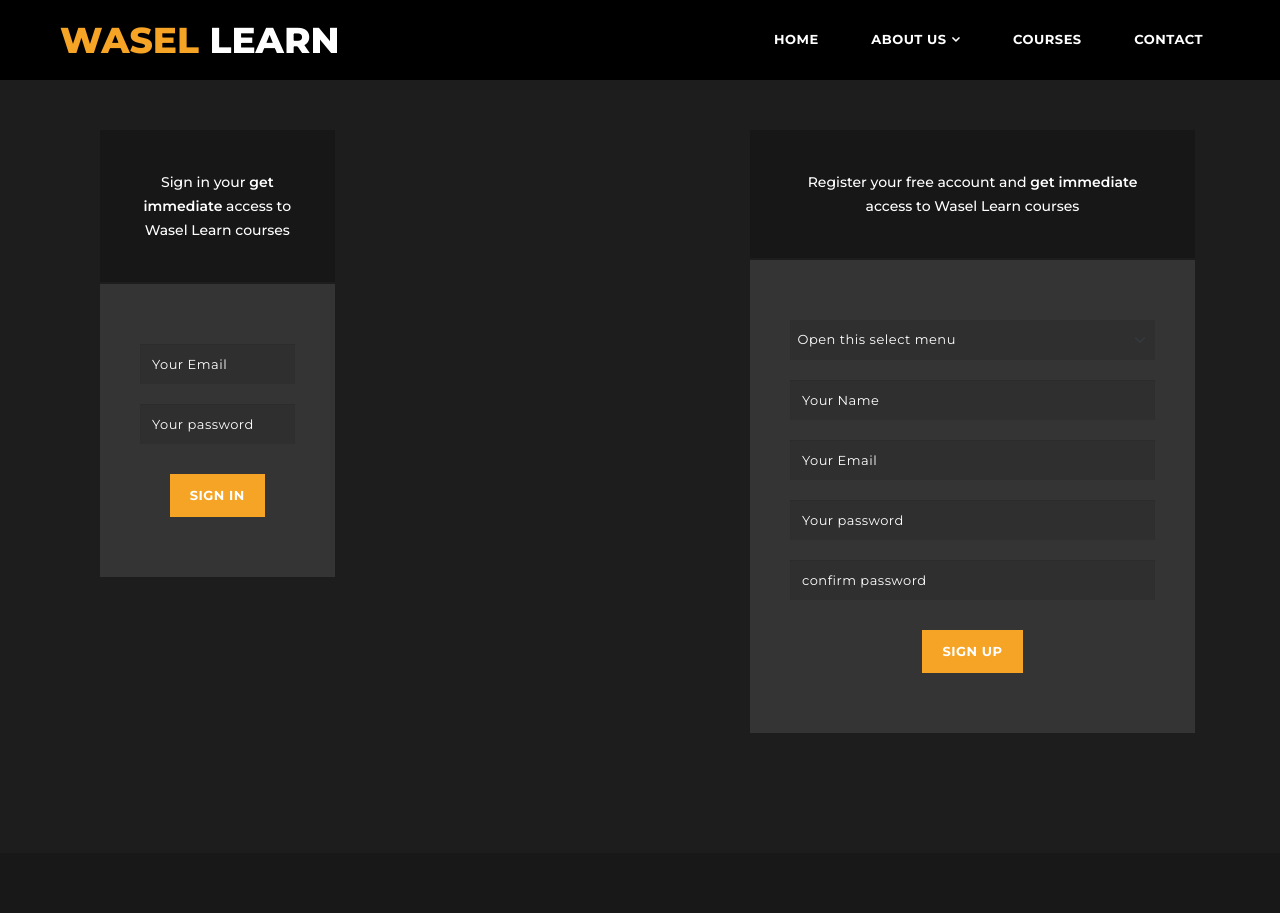
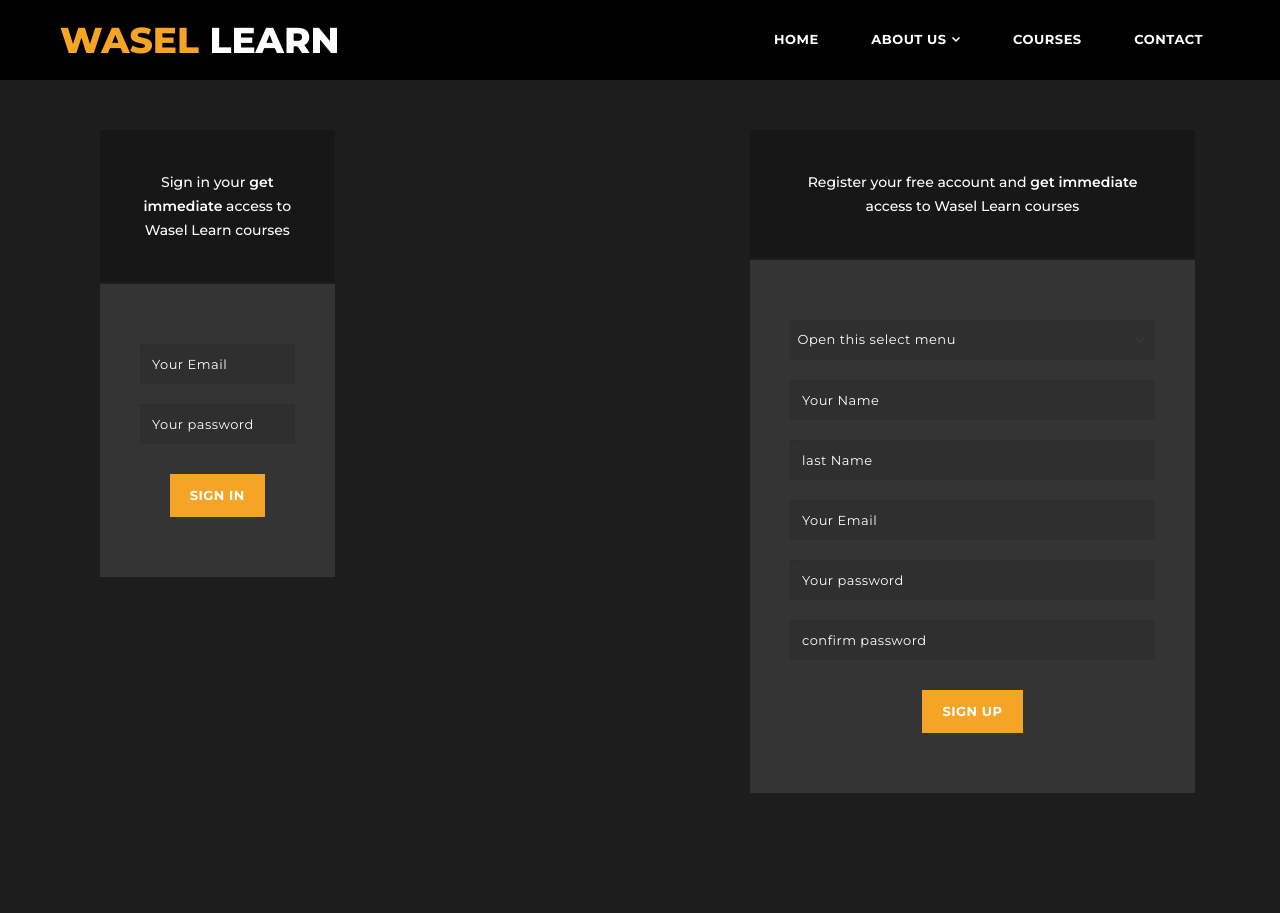
Before and after one commit to nizamra/projectPython, a Django app: page /login in a window 1280 px wide. Before the commit the page ends 733 px from the top, so only its background shows below. Run offline with Django 3.2, Linux system fonts and the light colour scheme; some libraries are stand-ins or nearby versions.

Commit message:
finish logging teacher

```diff
--- a/waselLearn/loginAuth/templates/login.html
+++ b/waselLearn/loginAuth/templates/login.html
@@ -24,8 +24,7 @@
     <link rel="stylesheet" href=" {% static  'css/style_login.css'  %}">
     <style>
       .nopad{
-        padding: 0px;
-        margin: 0px;
+        font-size: 0px;
       }
     </style>
   </head>
@@ -115,8 +114,13 @@
                       <option style="background-color: #1d1d1d;" class="option" value="teacher">teacher</option>
                     </select>
                     <label style="display:none;">
-                      <input placeholder="About your self" type="text" ></input>
-                      <input placeholder="upload your CV" type="file" ></input>
+                      <input placeholder="About your self" name="about" type="text" ></input>
+                      <input placeholder="upload your CV" name="cv" type="file" ></input>
+                      <input list="gender" name="gender" placeholder="Gender">
+                      <datalist id="gender">
+                        <option class="nopad" value="m">
+                        <option class="nopad" value="f">
+                      </datalist>
                       <input list="courses" name="course" placeholder="Subject">
                       <datalist id="courses">
                         <option class="nopad" value="english">
@@ -129,11 +133,6 @@
                         <option class="nopad" value="art">
                         <option class="nopad" value="history">
                       </datalist>
-                      <input list="gender" name="gender" placeholder="Gender">
-                      <datalist id="gender">
-                        <option class="nopad" value="m">
-                        <option class="nopad" value="f">
-                      </datalist>
                       <input list="location" name="location" placeholder="location">
                       <datalist id="location">
                         <option class="nopad" value="ramallah">
@@ -142,9 +141,8 @@
                         <option class="nopad" value="jenin">
                         <option class="nopad" value="bethlehem">
                       </datalist>
-
-                      <input placeholder="your birthdate" type="date"  ></input>
-                      <input type="tel" id="phone" name="phone" placeholder="Enter your phone number"  pattern="[0-9]{3}-[0-9]{2}-[0-9]{3}">
+                      <input placeholder="your birthdate" name="birthDate" type="date"  ></input>
+                      <input type="tel" id="phone" name="phone" class="form-control" placeholder="Enter your phone number"  pattern="[0-9]{3}-[0-9]{2}-[0-9]{3}">
                     </label>
                   </fieldset>
                 </div>
@@ -153,6 +151,11 @@
                 <div class="col-md-12">
                   <fieldset>
                     <input name="name" type="text" class="form-control" id="name" placeholder="Your Name" required="">
+                  </fieldset>
+                </div>
+                <div class="col-md-12">
+                  <fieldset>
+                    <input name="lastname" type="text" class="form-control"  placeholder="last Name" required>
                   </fieldset>
                 </div>
                 <div class="col-md-12">
--- a/waselLearn/loginAuth/views.py
+++ b/waselLearn/loginAuth/views.py
@@ -64,7 +64,6 @@
 #     }
 #     return render(request, "show.html",ccs)
 
-
 def loginOrRegister(request):
     if (request.method=="POST") and (request.POST['regesterOrLogin']=="register")and (request.POST['option']=="student"):
         errors = User.objects.isValid(request.POST)
@@ -74,7 +73,7 @@
             return redirect('/login')
         else:
             hashedPasswd=bcrypt.hashpw(request.POST['password'].encode(), bcrypt.gensalt()).decode()
-            User.objects.create(firstName=request.POST['fname'],lastName=request.POST['lname'],about=request.POST['about'],email=request.POST['email'],birthDate=request.POST['bday'],passwd=hashedPasswd,planePassword=request.POST['password'],mobile=request.POST['mobile'],status=request.POST['status'],privilage=9,gender=request.POST['gender'],location=request.POST['location'])
+            User.objects.create(firstName=request.POST['name'],lastName=request.POST['lastname'],about=request.POST['about'],email=request.POST['email'],birthDate=request.POST['birthDate'],passwd=hashedPasswd,planePassword=request.POST['password'],mobile=request.POST['mobile'],status="active",privilage=9,gender=request.POST['gender'],location=request.POST['location'])
             thisUser=User.objects.get(email=request.POST['email'])
             request.session['userId']=thisUser.id
             return redirect('waselApp/home')
@@ -87,7 +86,7 @@
 
         else:
             hashedPasswd=bcrypt.hashpw(request.POST['password'].encode(), bcrypt.gensalt()).decode()
-            User.objects.create(firstName=request.POST['fname'],lastName=request.POST['lname'],about=request.POST['about'],email=request.POST['email'],birthDate=request.POST['bday'],passwd=hashedPasswd,planePassword=request.POST['password'],mobile=request.POST['mobile'],status=request.POST['status'],course=request.POST['course'],privilage=8,gender=request.POST['gender'],cv=request.POST['cv'],img=request.POST['img'],location=request.POST['location'])
+            User.objects.create(firstName=request.POST['name'],lastName=request.POST['lastname'],about=request.POST['about'],email=request.POST['email'],birthDate=request.POST['birthDate'],passwd=hashedPasswd,planePassword=request.POST['password'],mobile=request.POST['phone'],status="active",course=request.POST['course'],privilage=8,gender=request.POST['gender'],cv=request.POST['cv'],img=request.POST['img'],location=request.POST['location'])
 
             thisUser=User.objects.get(email=request.POST['email'])
             request.session['userId']=thisUser.id
```
